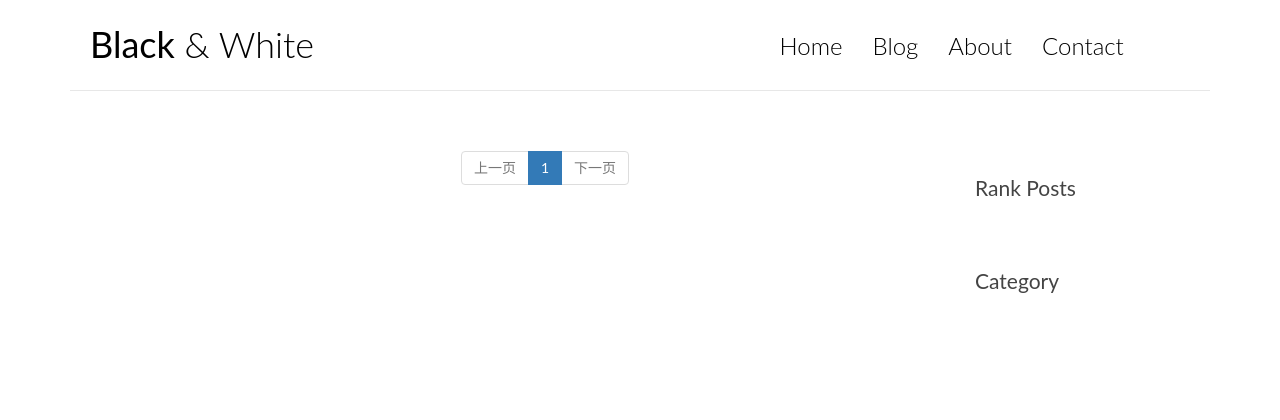
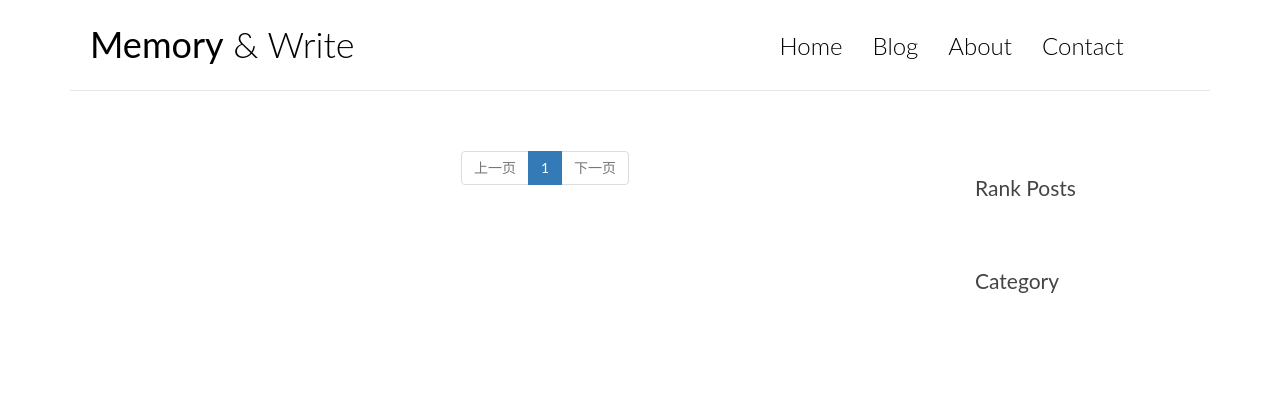
Before and after one commit to jhao104/memory-notes, a Django app: page / in a window 1280 px wide. Shown: the top 420 px of the page. Run offline with Django 3.2, Linux system fonts and the light colour scheme; data that the repository does not hold is empty; some libraries are stand-ins or nearby versions.

Commit message:
[update] add favicon

```diff
--- a/blog/templates/article/header.html
+++ b/blog/templates/article/header.html
@@ -2,7 +2,7 @@
     <div class="row">
         <div class="col-md-4 col-sm-5 col-xs-8">
             <div class="logo">
-                <h1><a href="#"><b>Black</b> &amp; White</a>
+                <h1><a href="#"><b>Memory</b> &amp; Write</a>
                 </h1>
             </div>
         </div><!-- col-md-4 -->
--- a/blog/templates/article/home.html
+++ b/blog/templates/article/home.html
@@ -2,11 +2,13 @@
 <html class=" js csstransitions">
 <head>
     <meta http-equiv="Content-Type" content="text/html; charset=UTF-8">
-    <title>Memory &amp; write</title>
+    <title>Memory &amp; Write</title>
 
     <!-- meta -->
 
     <meta name="viewport" content="width=device-width, initial-scale=1">
+    <link rel="shortcut icon" href="/static/images/favicon.ico"/>
+    <link rel="bookmark" href="/static/images/favicon.ico"/>
 
     <!-- css -->
     <link rel="stylesheet" href="http://cdn.static.runoob.com/libs/bootstrap/3.3.7/css/bootstrap.min.css">
```
Also changed, not shown: blog/static/images/favicon.ico (added).
